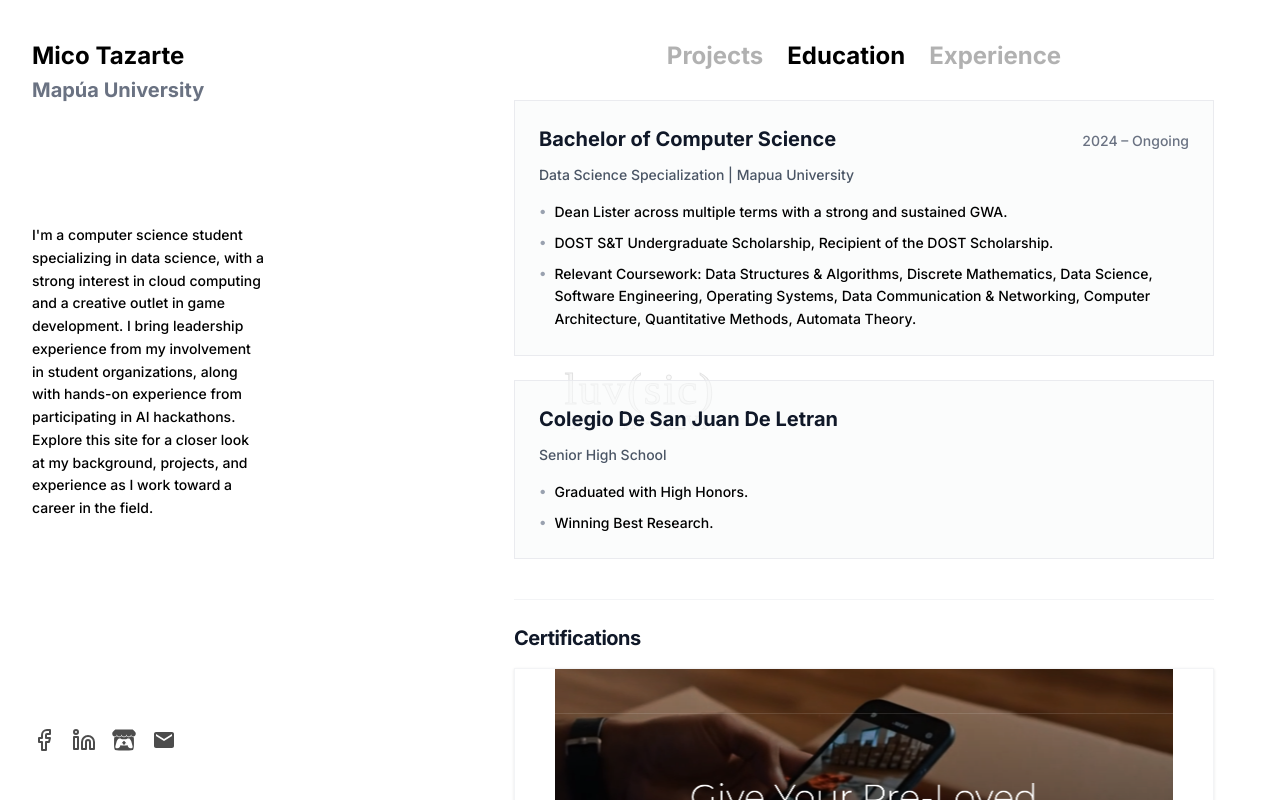
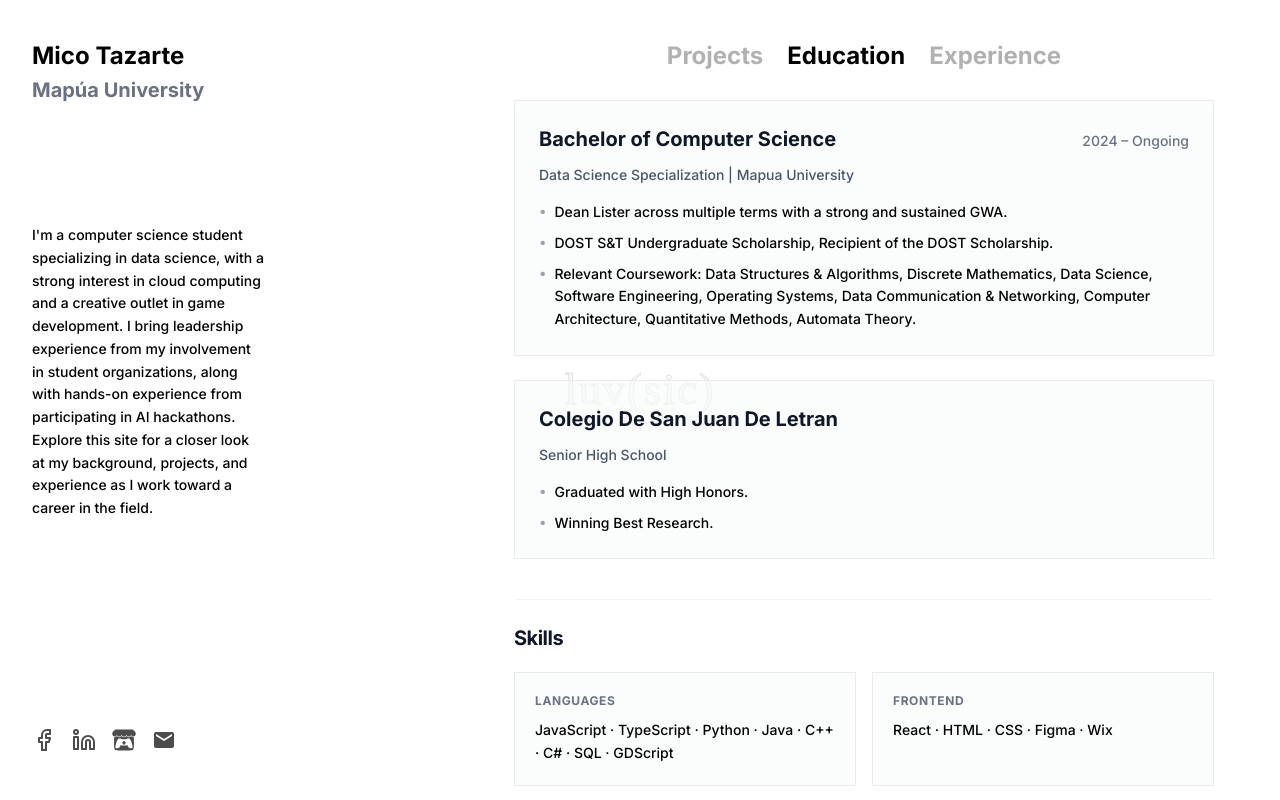
Before and after one commit to MacTaz/AWS-Portfolio, a React (Vite) app: page / in a window 1280 px wide. Both pictures are taken after a click on the button "Education". Built offline with nearby package versions, Linux system fonts and the light colour scheme; no server answers; a web font is replaced by a local one.

Commit message:
switch skills position with certifications position and use other font for skills

```diff
--- a/src/components/ContentSection/education/EducationTab.jsx
+++ b/src/components/ContentSection/education/EducationTab.jsx
@@ -12,8 +12,8 @@ function EducationTab() {
         ))}
       </div>
 
+      <SkillsSection />
       <CertificationsSection />
-      <SkillsSection />
     </div>
   );
 }
--- a/src/components/ContentSection/education/SkillsSection.jsx
+++ b/src/components/ContentSection/education/SkillsSection.jsx
@@ -17,7 +17,7 @@ function SkillsSection({ categories = defaultCategories }) {
               {cat.category}
             </span>
 
-            <p className="font-inter font-medium text-sm leading-relaxed text-gray-700">
+            <p className="font-inter font-medium text-sm leading-relaxed">
               {cat.items.join(" · ")}
             </p>
           </div>
```
